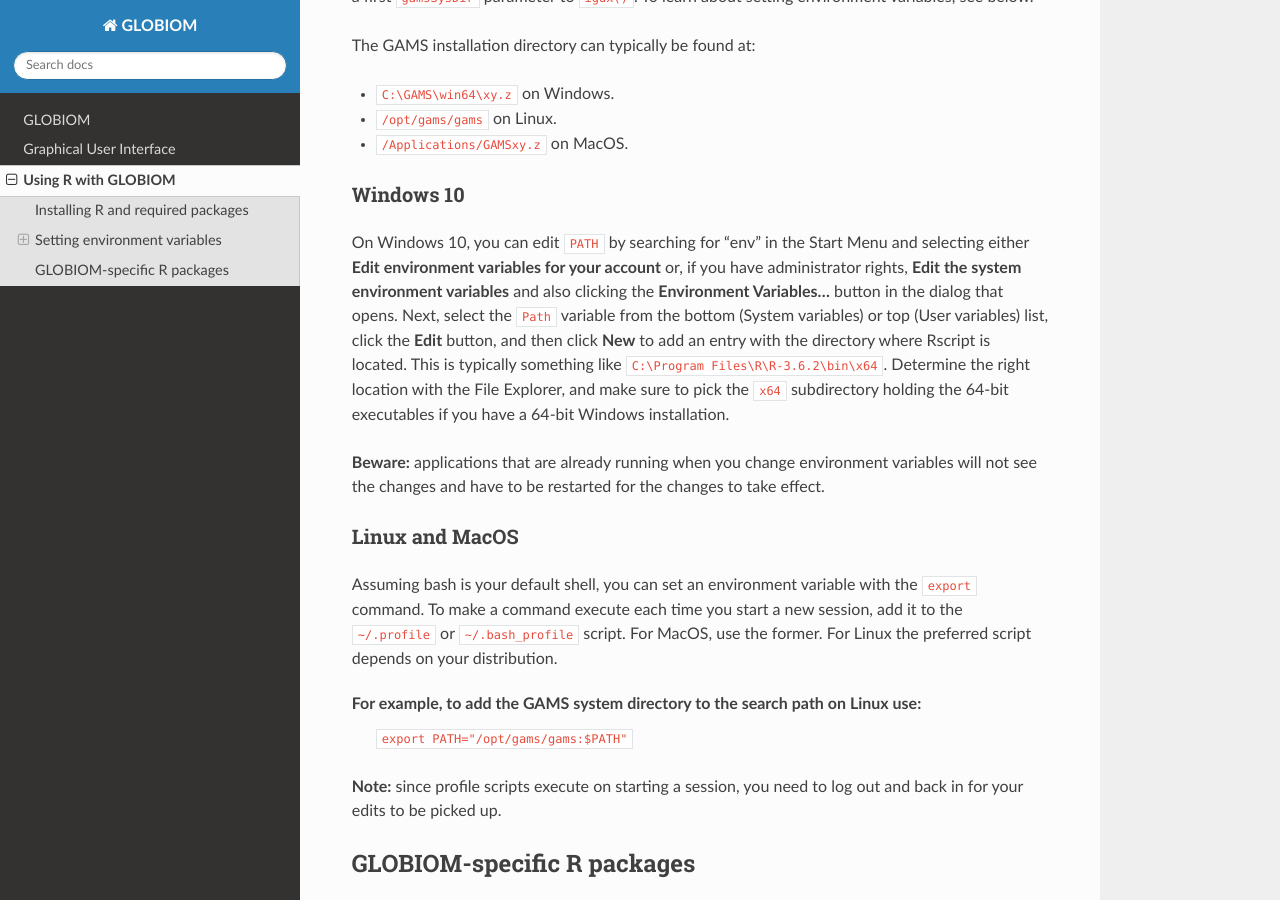
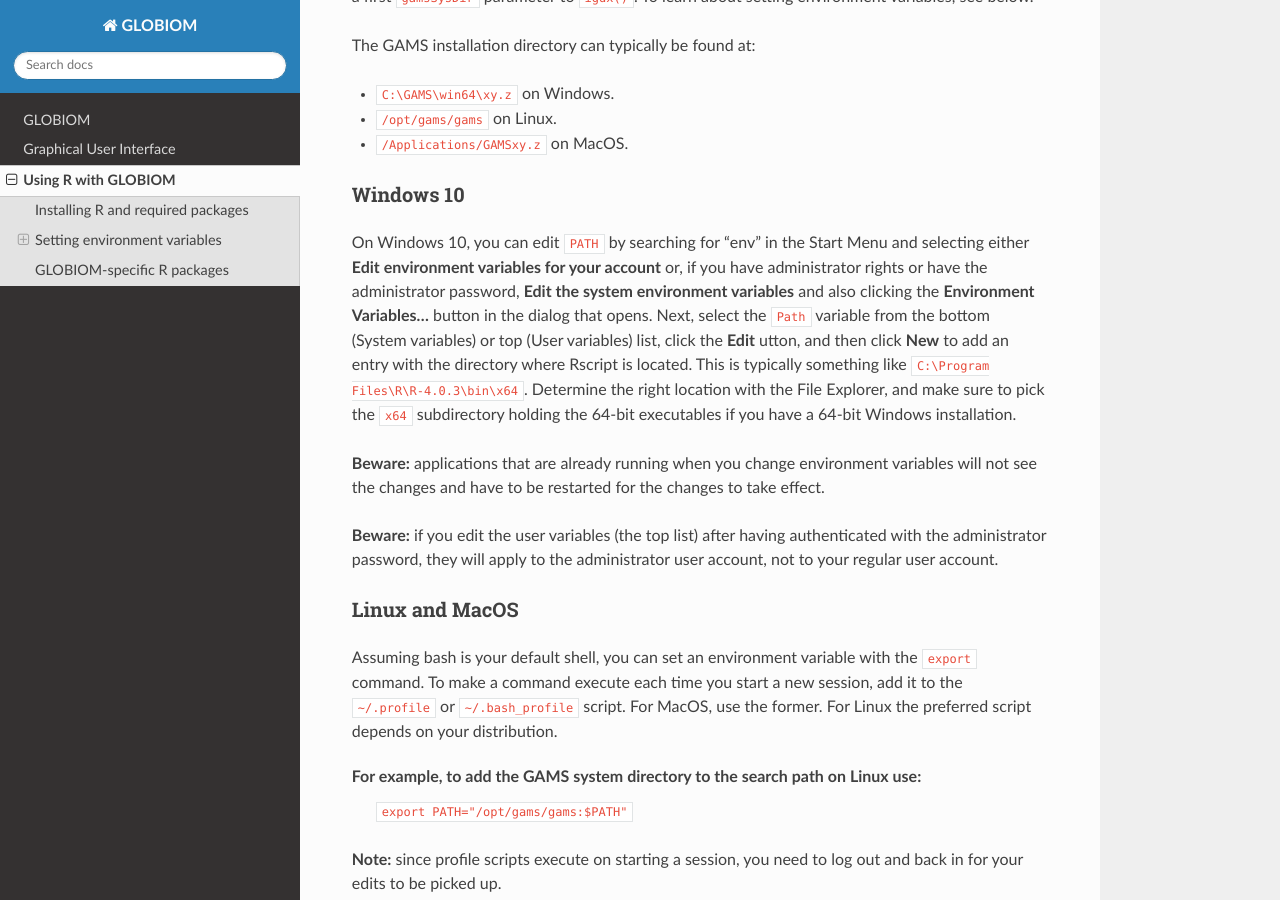
Before and after one commit to iiasa/GLOBIOM_doc, a Sphinx documentation site: the page built from source/R.rst, in a window 1280 px wide and 900 px high, scrolled down 990 px. Built offline with Sphinx 7.4.7 and the Read the Docs theme 2.0.0, drawn with Linux system fonts in a browser that asks for light colours; pages that are not in the unit, such as notebooks, are missing from menus.

Commit message:
Warn of editing user variables with administrator authentication

```diff
--- a/source/R.rst
+++ b/source/R.rst
@@ -46,15 +46,18 @@ The GAMS installation directory can typically be found at:
 Windows 10
 ^^^^^^^^^^
 On Windows 10, you can edit ``PATH`` by searching for "env" in the Start Menu and selecting either **Edit environment
-variables for your account** or, if you have administrator rights, **Edit the system environment variables** and also
-clicking the **Environment Variables...** button in the dialog that opens. Next, select the ``Path`` variable from the
-bottom (System variables) or top (User variables) list, click the **Edit** button, and then click **New** to add an
-entry with the directory where Rscript is located. This is typically something like ``C:\Program Files\R\R-3.6.2\bin\x64``.
-Determine the right location with the File Explorer, and make sure to pick the ``x64`` subdirectory holding the
-64-bit executables if you have a 64-bit Windows installation.
+variables for your account** or, if you have administrator rights or have the administrator password, **Edit the
+system environment variables** and also clicking the **Environment Variables...** button in the dialog that opens.
+Next, select the ``Path`` variable from the bottom (System variables) or top (User variables) list, click the **Edit**
+utton, and then click **New** to add an entry with the directory where Rscript is located. This is typically something
+like ``C:\Program Files\R\R-4.0.3\bin\x64``. Determine the right location with the File Explorer, and make sure to
+pick the ``x64`` subdirectory holding the 64-bit executables if you have a 64-bit Windows installation.
 
 **Beware:** applications that are already running when you change environment variables will not see the changes
 and have to be restarted for the changes to take effect.
+
+**Beware:** if you edit the user variables (the top list) after having authenticated with the administrator password,
+they will apply to the administrator user account, not to your regular user account.
 
 Linux and MacOS
 ^^^^^^^^^^^^^^^
```
